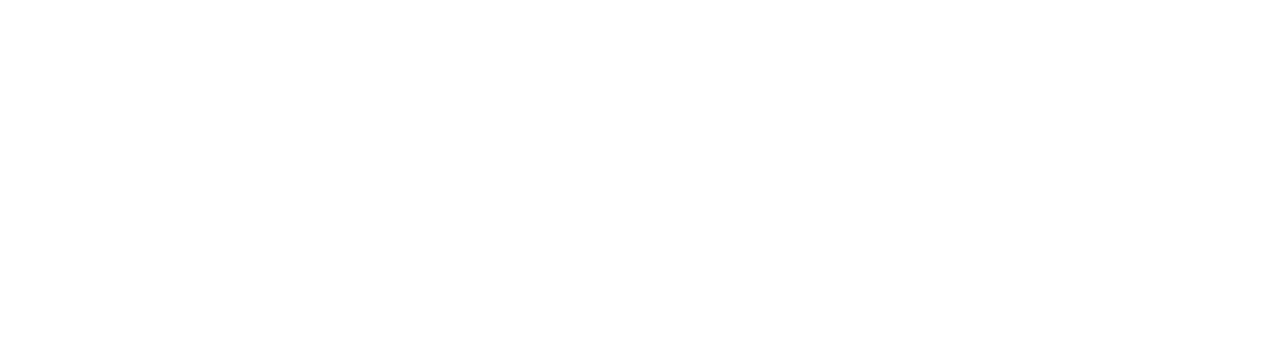
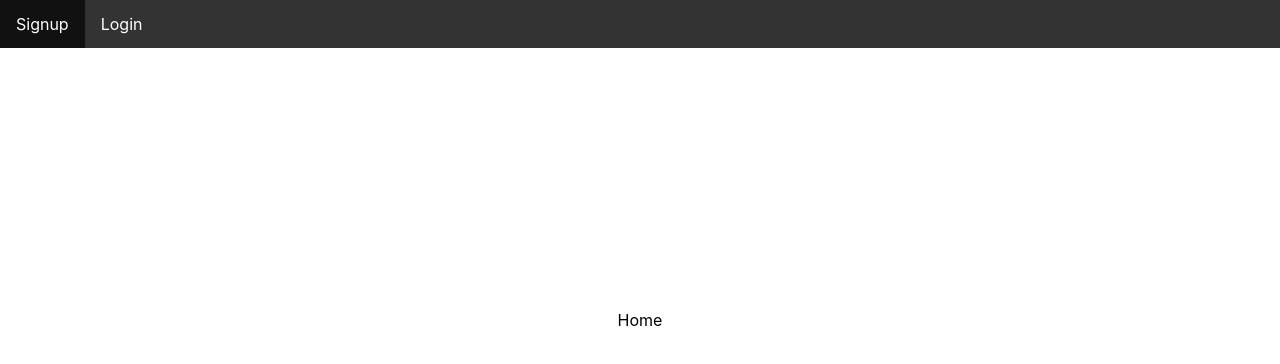
Before and after one commit to K123AsJ0k1/BHDCW, a React (Create React App) app in the folder frontend/: page /home in a window 1280 px wide. Before the commit this address had no page. Shown: the top 364 px of the page. Built offline with nearby package versions, Linux system fonts and the light colour scheme.

Commit message:
Page and navbar change

```diff
--- a/frontend/src/App.js
+++ b/frontend/src/App.js
@@ -5,11 +5,10 @@
 import Layout from "./pages/Layout"
 import Welcome from "./pages/Welcome"
 import Setup from "./pages/Setup"
-import Main from "./pages/Main"
+import Home from "./pages/Home"
 import Login from "./pages/Login"
 import SignUp from "./pages/SignUp"
 import Load from "./pages/Load"
-import List from "./pages/List"
 import Tools from "./pages/Tools"
 import Forum from "./pages/Forum"
 import Download from "./pages/Download"
@@ -22,11 +21,10 @@
         <Route path="/" element={<Layout />}>
           <Route index element={<Welcome />} />
           <Route path="setup" element={<Setup />} />
-          <Route path="main" element={<Main />} />
+          <Route path="home" element={<Home />} />
           <Route path="login" element={<Login />} />
           <Route path="signup" element={<SignUp />} />
           <Route path="load" element={<Load />} />
-          <Route path="list" element={<List />} />
           <Route path="tools" element={<Tools />} />
           <Route path="forum" element={<Forum />} />
           <Route path="download" element={<Download />} />
--- a/frontend/src/pages/Main.js
+++ b/frontend/src/pages/Home.js
@@ -4,12 +4,12 @@
 import axios from 'axios';
 const BACKEND_URL = 'http://127.0.0.1:5000/';
 
-const Main = () => {
+const Home = () => {
     return (
         <div class="center">
-        Main
+        Home
         </div>
     );
 };
 
-export default Main;
+export default Home;
--- a/frontend/src/pages/Layout.js
+++ b/frontend/src/pages/Layout.js
@@ -29,13 +29,10 @@
       <>
       <ul>
         <li>
-          <Link to="/main">Main</Link>
+          <Link to="/home">Home</Link>
         </li>
         <li>
           <Link to="/load">Load</Link>
-        </li>
-        <li>
-          <Link to="/list">List</Link>
         </li>
         <li>
           <Link to="/tools">Tools</Link>
--- a/frontend/src/pages/Login.js
+++ b/frontend/src/pages/Login.js
@@ -21,7 +21,7 @@
                 localStorage.setItem('username', res.data.username)
                 localStorage.setItem('role', res.data.role)
                 localStorage.setItem('misc', res.data.misc)
-                navigate('/main')
+                navigate('/home')
                 notification = false
             }
             if (notification) {
--- a/frontend/src/pages/SignUp.js
+++ b/frontend/src/pages/SignUp.js
@@ -44,7 +44,7 @@
                 localStorage.setItem('username', res.data.username)
                 localStorage.setItem('role', res.data.role)
                 localStorage.setItem('misc', res.data.misc)
-                window.location.replace('/main')
+                window.location.replace('/home')
                 notification = false
             }
             if (notification) {
```
